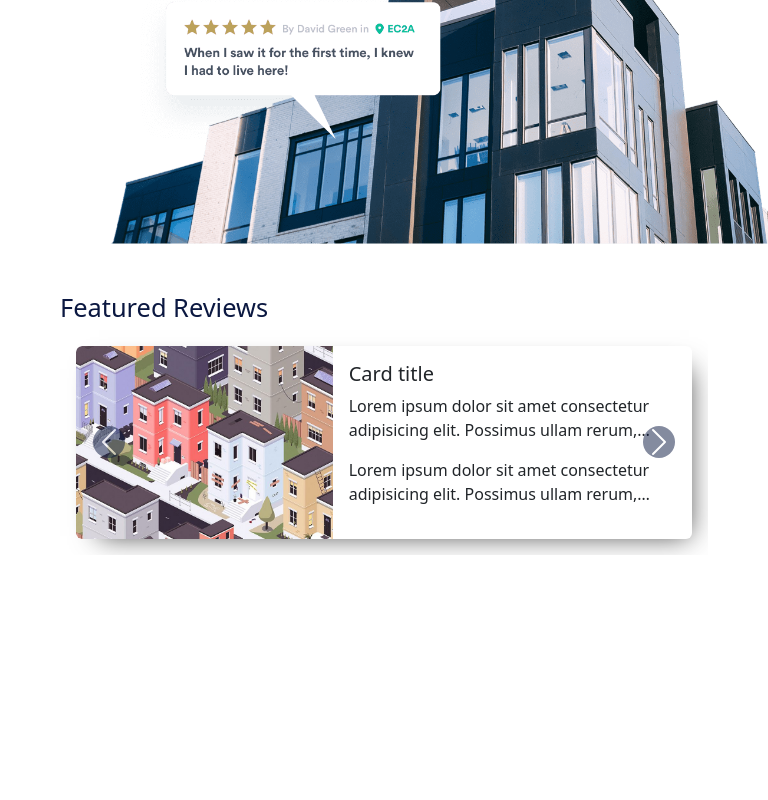
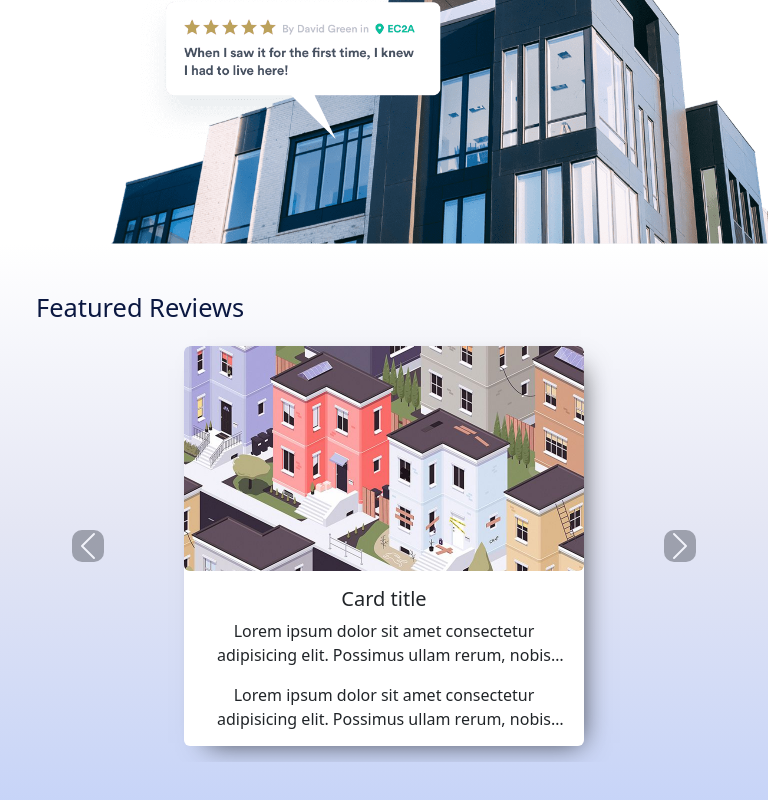
Before and after one commit to Subham-dury/locality, a React (Create React App) app in the folder locality_frontend/: page / in a window 768 px wide. Shown: the part 1223-2023 px from the top of the page. Before the commit the page ends 1826 px from the top, so only its background shows below. Built offline with nearby package versions, Linux system fonts and the light colour scheme.

Commit message:
fixed carousel

```diff
--- a/locality_frontend/src/App.css
+++ b/locality_frontend/src/App.css
@@ -173,17 +173,13 @@ About us  */
   }
 }
 
-/* Featured Reviews */
-
-.featuredreviews h3{
-  color: var(--text5);
-}
+/* Featured cards */
 
 .card {
-  background-color: var(--secondary2);
-  box-shadow: 10px 10px 26px -13px rgba(0,0,0,0.75);
+  box-shadow: 10px 10px 26px -13px rgba(0, 0, 0, 0.75);
   border: none !important;
   overflow: hidden;
+  margin: 0 10px !important;
 }
 
 .card-body > p {
@@ -195,21 +191,75 @@ About us  */
   -webkit-box-orient: vertical !important;
 }
 
-.carousal-control {
-  background-color: var(--text5) !important;
-  border-radius: 50%;
+@media (min-width: 992px) and (max-width: 1400px) {
+  .card {
+    width: 800px !important;
+    height: 250px !important;
+  }
 }
 
-@media (min-width: 992px) and (max-width: 1400px) {
+@media (max-width: 992px) and (min-width: 768px) {
   .card {
-    max-width: 800px !important;
-    height: 250px !important;
+    height: 500px !important;
+    width: 500px !important;
+  }
 
+  .card-img > img {
+    display: block;
+    width: 100%;
+    object-fit: cover;
+    object-position: center;
+    aspect-ratio: 16 / 9;
+  }
+
+  .card-body {
+    text-align: center !important;
+  }
+
+  .card-body > p {
+    -webkit-line-clamp: 2 !important;
+    line-clamp: 2 !important;
+    -webkit-box-orient: vertical !important;
   }
 }
 
 @media (max-width: 768px) {
+  .card {
+    height: 400px !important;
+    width: 400px !important;
+  }
+
+  .card-img > img {
+    display: block;
+    width: 100%;
+    object-fit: cover;
+    object-position: center;
+    aspect-ratio: 16 / 9;
+  }
+
   .card-body > p {
     -webkit-line-clamp: 2 !important;
+    line-clamp: 2 !important;
+    -webkit-box-orient: vertical !important;
   }
 }
+
+/* Featured Reviews */
+
+.featuredreviews {
+  background-image: linear-gradient(to bottom, #ffffffce, #e4e6f4, #92acf185);
+}
+
+.featuredreviews h3 {
+  color: var(--text5);
+}
+
+.carousel-control {
+  background-color: var(--text3);
+  color: var(--text4);
+  border-radius: 10px;
+}
+
+.carousel-control:hover {
+  background-color: var(--text1);
+}
--- a/locality_frontend/src/Pages/Home/FeatureCard.js
+++ b/locality_frontend/src/Pages/Home/FeatureCard.js
@@ -4,16 +4,16 @@ const FeatureCard = () => {
   return (
     <div class="card m-3">
       <div class="row g-0">
-        <div class="col-md-5">
+        <div class="col-lg-5">
           <div className="card-img">
             <img
               src={require(`../../assests/review-holder-${1}.jpg`)}
-              class="rounded-start img-fluid"
+              class="img-fluid rounded"
               alt="locality image"
             />
           </div>
         </div>
-        <div class="col-md-7">
+        <div class="col-lg-7">
           <div class="card-body">
             <h5 class="card-title">Card title</h5>
             <p class="card-text">
--- a/locality_frontend/src/Pages/Home/FeaturedReviews.js
+++ b/locality_frontend/src/Pages/Home/FeaturedReviews.js
@@ -4,7 +4,7 @@ import FeatureCard from "./FeatureCard";
 
 const FeaturedReviews = () => {
   return (
-    <section className="featuredreviews p-5" id="featuredreviews">
+    <section className="featuredreviews py-5" id="featuredreviews">
       <div className="container">
         <h3>Featured Reviews </h3>
         <div
@@ -12,6 +12,18 @@ const FeaturedReviews = () => {
           class="carousel slide"
           data-bs-ride="carousel"
         >
+          <button
+            class="carousel-control-prev "
+            type="button"
+            data-bs-target="#carouselExampleControls"
+            data-bs-slide="prev"
+          >
+            <span
+              class="carousel-control-prev-icon carousel-control"
+              aria-hidden="true"
+            ></span>
+            <span class="visually-hidden">Previous</span>
+          </button>
           <div class="carousel-inner justify-content-center">
             <div class="carousel-item active">
               <div className="d-flex justify-content-center">
@@ -29,26 +41,20 @@ const FeaturedReviews = () => {
               </div>
             </div>
           </div>
-          <button
-            class="carousel-control-prev"
-            type="button"
-            data-bs-target="#carouselExampleControls"
-            data-bs-slide="prev"
-          >
-            <span class="carousel-control-prev-icon carousal-control" aria-hidden="true"></span>
-            <span class="visually-hidden">Previous</span>
-          </button>
+
           <button
             class="carousel-control-next"
             type="button"
             data-bs-target="#carouselExampleControls"
             data-bs-slide="next"
           >
-            <span class="carousel-control-next-icon carousal-control" aria-hidden="true"></span>
+            <span
+              class="carousel-control-next-icon carousel-control"
+              aria-hidden="true"
+            ></span>
             <span class="visually-hidden">Next</span>
           </button>
         </div>
-
       </div>
     </section>
   );
```
